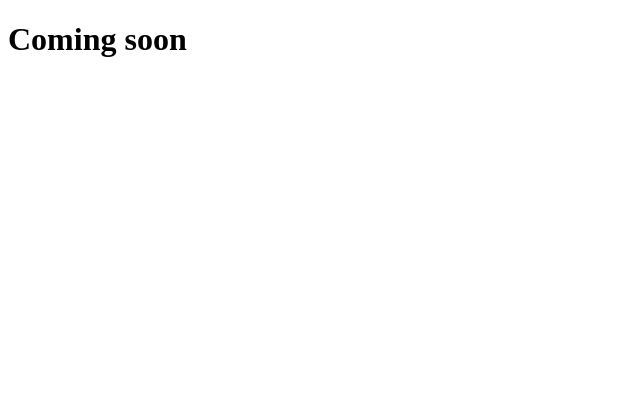
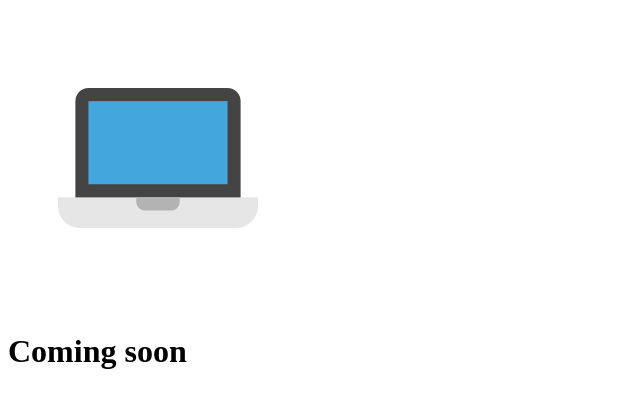
Before and after one commit to bruno-valentin/git-101, a plain HTML site: page index.html in a window 1280 px wide. Shown: the whole page, without its empty margins (0-640 px from the left). Drawn offline with Linux system fonts and the light colour scheme.

Commit message:
Added Laptop picture

```diff
--- a/index.html
+++ b/index.html
@@ -2,6 +2,7 @@
 <html>
 	<head></head>
 	<body>
+		<img src="laptop.png" alt="laptop">
 		<h1>Coming soon</h1>
 	</body>
 </html>
```
Also changed, not shown: laptop.png (added).
